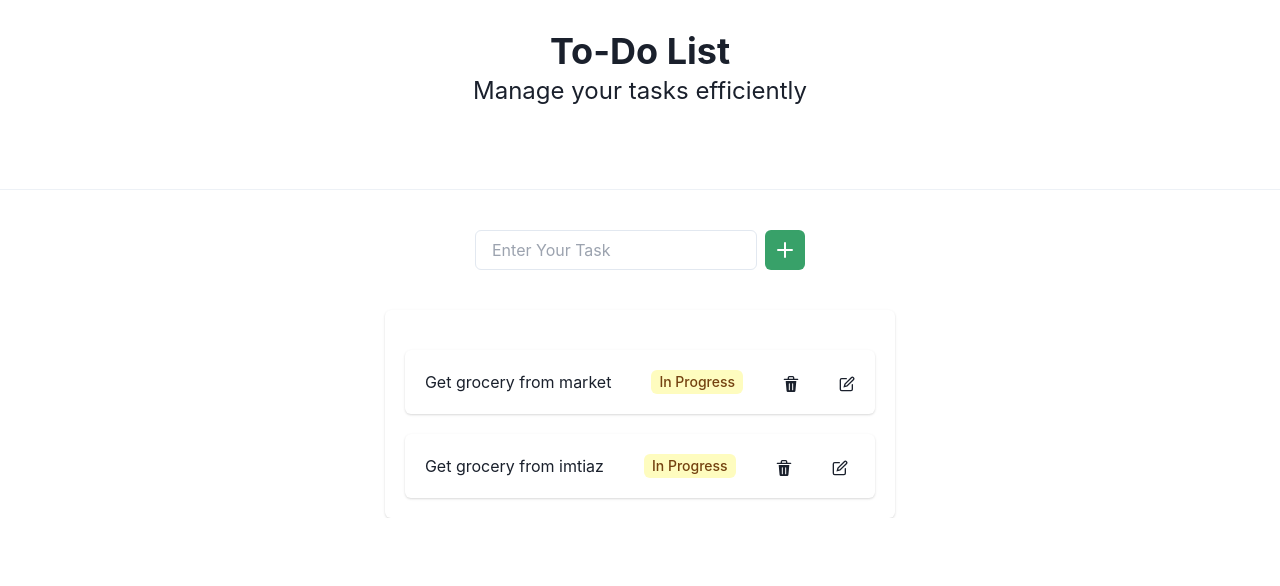
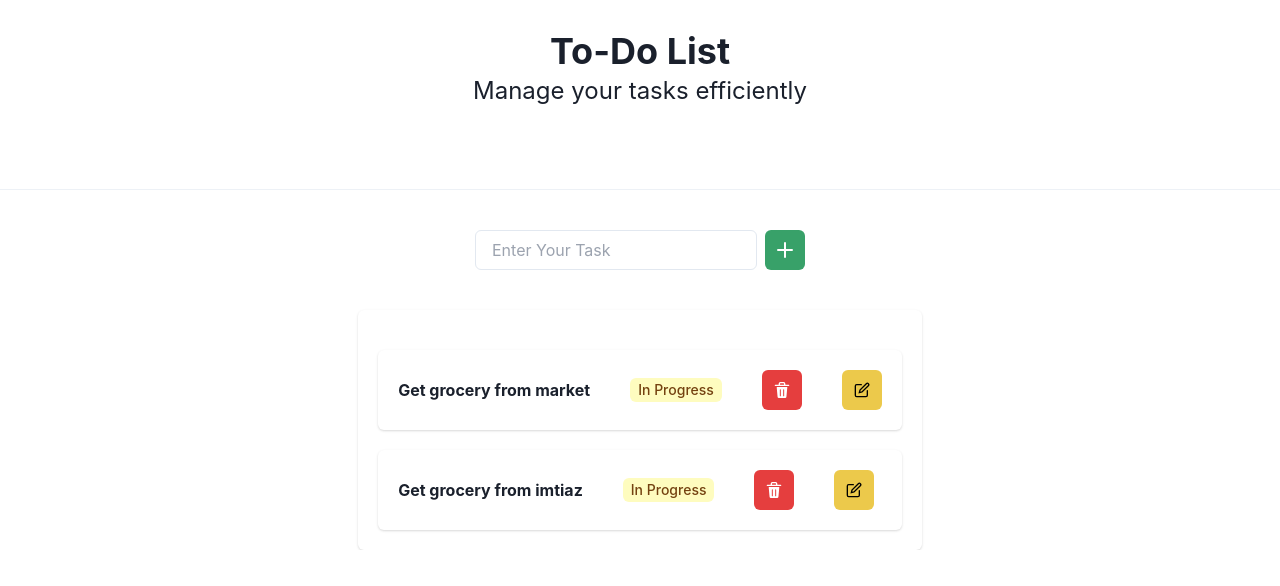
Before and after one commit to ShahzaibSE/todo-next-app, a Next.js app: page / in a window 1280 px wide. Shown: the top 586 px of the page. Built offline with nearby package versions, Linux system fonts and the light colour scheme.

Commit message:
FEAT: Modified list item cards

```diff
--- a/app/toDoList.tsx
+++ b/app/toDoList.tsx
@@ -47,12 +47,12 @@ export default function ToDoList() {
             <Card key={item.id} mt={5}>
               <CardBody>
                 <HStack spacing={10} key={item.id}>
-                  <Box maxWidth={200}>
-                    <Text fontSize="md" as="p">
+                  <Flex maxWidth={200} justify="center" alignItems="center">
+                    <Text fontSize="md" as="b">
                       {item.name}
                     </Text>
-                  </Box>
-                  <Box maxWidth={150}>
+                  </Flex>
+                  <Flex maxWidth={150} justify="center" alignItems="center">
                     {item.isDone ? (
                       <Tag size="md" colorScheme="green">
                         <TagLabel>Done</TagLabel>
@@ -62,13 +62,13 @@ export default function ToDoList() {
                         <TagLabel>In Progress</TagLabel>
                       </Tag>
                     )}
-                  </Box>
-                  <Box maxWidth={70}>
-                    <DeleteIcon />
-                  </Box>
-                  <Box maxWidth={70}>
-                    <EditIcon />
-                  </Box>
+                  </Flex>
+                  <Flex maxWidth={70} justify="center" alignItems="center">
+                    <IconButton aria-label="delete" colorScheme="red" icon={<DeleteIcon />}/>
+                  </Flex>
+                  <Flex maxWidth={70} justify="center" alignItems="center">
+                    <IconButton aria-label="edit" colorScheme="yellow" icon={<EditIcon />} />
+                  </Flex>
                 </HStack>
               </CardBody>
             </Card>
```
